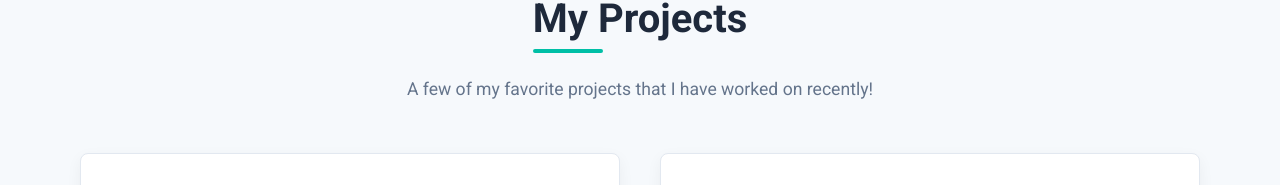
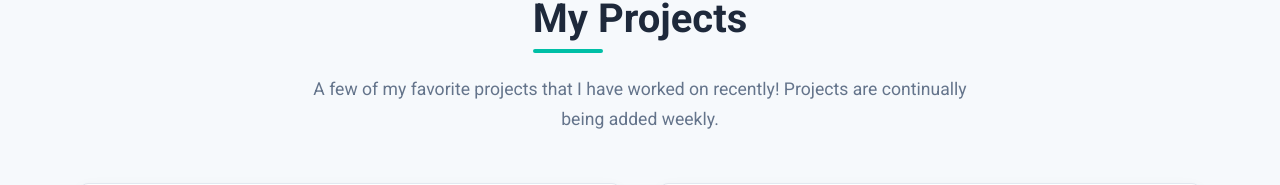
Before and after one commit to Simoon896/portfolioWebsite, a React (Vite) app: page /projects in a window 1280 px wide. Shown: the part 129-314 px from the top of the page. Built offline with nearby package versions, Linux system fonts and the light colour scheme; grey boxes are pictures that could not be loaded.

Commit message:
Minor Touches

```diff
--- a/src/components/sections/Projects.jsx
+++ b/src/components/sections/Projects.jsx
@@ -52,7 +52,7 @@ function Projects() {
       <div className="container">
         <div className="section-header text-center mb-5">
           <h2>My Projects</h2>
-          <p className="section-subtitle">A few of my favorite projects that I have worked on recently!</p>
+          <p className="section-subtitle">A few of my favorite projects that I have worked on recently! Projects are continually being added weekly.</p>
         </div>
 
         <div className="projects-grid">
@@ -113,7 +113,7 @@ function Projects() {
         </div>
 
         <div className="text-center mt-5 projects-cta-container">
-          <button onClick={() => navigate('/contact')} className="btn btn-primary">Have a Project Idea? Get in Touch</button>
+          <button onClick={() => navigate('/contact')} className="btn btn-primary">Want to connect? Get in Touch</button>
         </div>
       </div>
     </section>
--- a/src/pages/LinkSnifferProjectDetails.jsx
+++ b/src/pages/LinkSnifferProjectDetails.jsx
@@ -25,7 +25,7 @@ function LinkSnifferProjectDetails() {
         <section className="project-overview card-style-section">
           <h2>Overview</h2>
           <p>
-            LinkSniffer is a Google Chrome extension I made while working as a Search Quality Rater at Welocalize. As a rater, I am responsible for managing my own time for each task given to me within the queue. To help me accurately track my time and check for new taks, I created this extension to automate the process. LinkSniffer automatically refreshes the target page at user-defined intervals and highlights any newly appeared hyperlinks, providing a notification or alert.
+            LinkSniffer is a Google Chrome extension I made while working as a Search Quality Rater at Welocalize. As a rater, I am responsible for managing my own time for each task given to me within the queue. To help me accurately track my time and check for new tasks, I created this extension to automate the process. LinkSniffer automatically refreshes the target page at user-defined intervals and highlights any newly appeared hyperlinks, providing a notification or alert.
           </p>
         </section>
 
```
